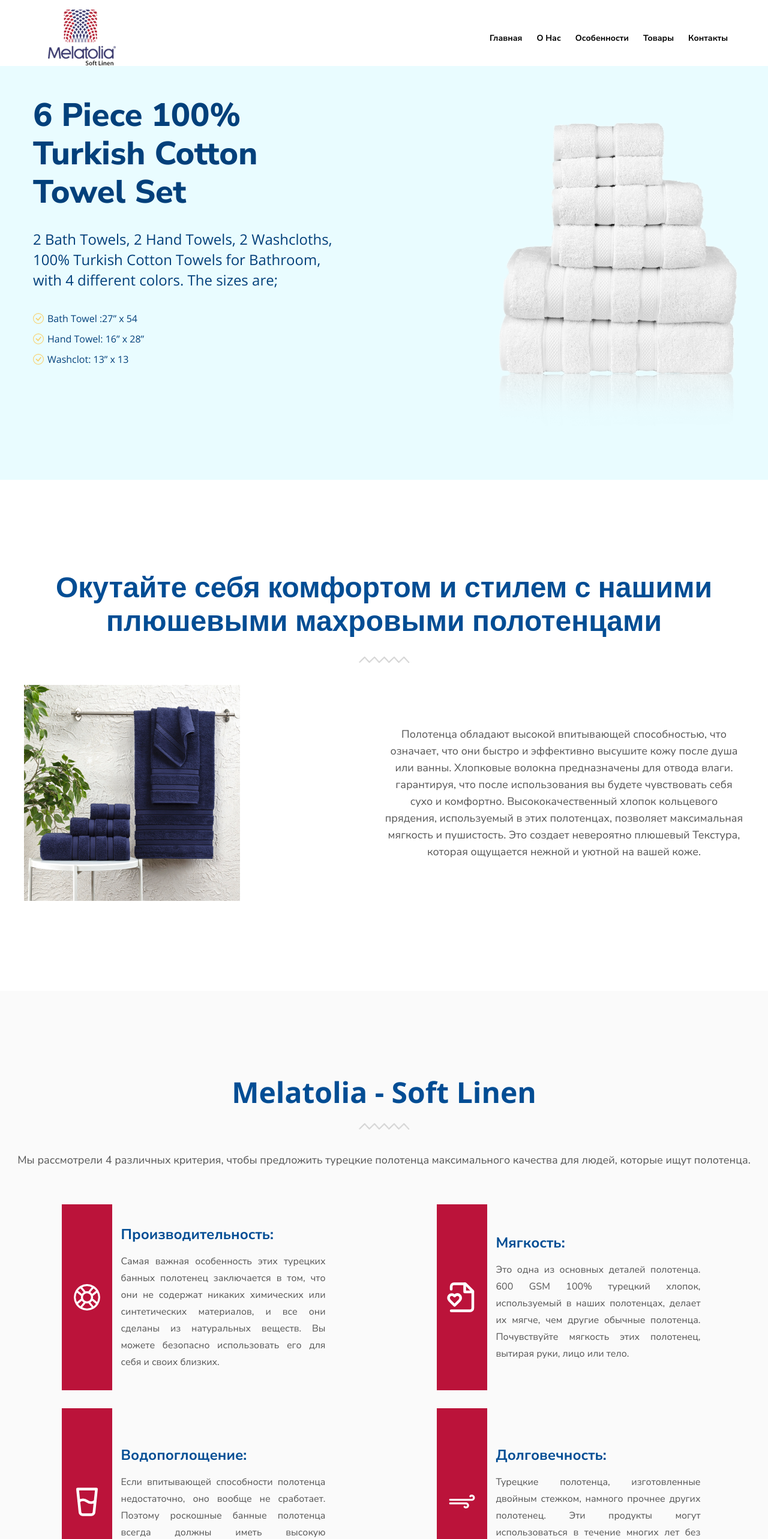
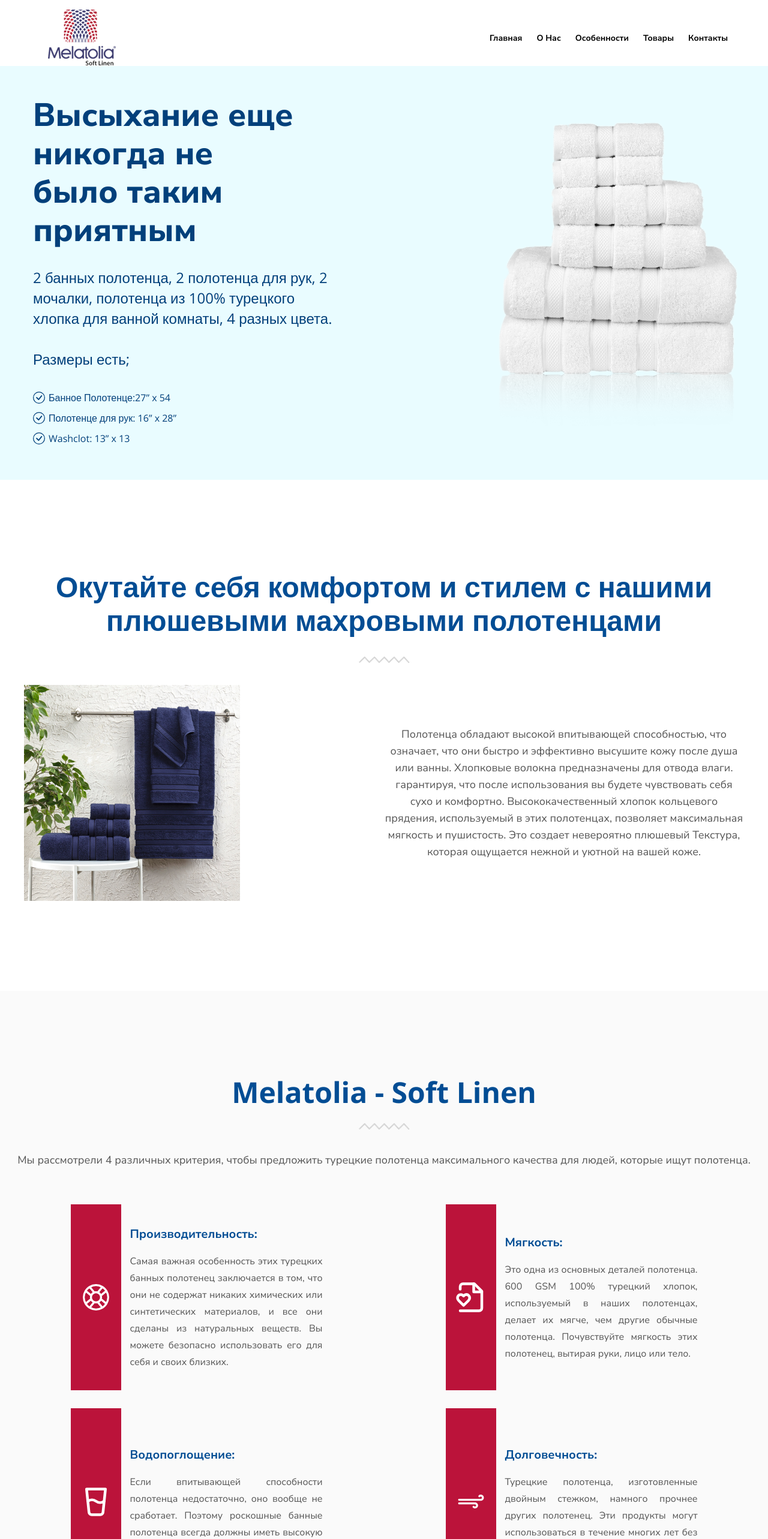
Before and after one commit to nihatonal/melatoliafrontend, a React (Create React App) app: page / in a window 1280 px wide. Shown: the top 2566 px of the page at 60% size. Built offline with nearby package versions, Linux system fonts and the light colour scheme.

Commit message:
fixed minor errors

```diff
--- a/src/index.css
+++ b/src/index.css
@@ -46,7 +46,7 @@
 .section_title {
   font-family: var(--secondary-font-family);
   font-weight: 700;
-  font-size: 1.4rem;
+  font-size: 1.7rem;
   line-height: 38px;
   text-align: center;
   color: var(--secondary-color);
--- a/src/main/contact/Contact.js
+++ b/src/main/contact/Contact.js
@@ -1,4 +1,4 @@
-import React, { useState, useEffect } from 'react';
+import React from 'react';
 
 import line from '../../assets/images/line.png';
 import contact_image from '../../assets/images/faq.png'
@@ -6,15 +6,6 @@
 import ContactForm from './ContactForm';
 import './Contact.css';
 function Contact() {
-
-    const [selectedItem, setSelectedItem] = useState();
-
-    const handleClick = id => {
-        if (selectedItem === id) {
-            return setSelectedItem();
-        }
-        setSelectedItem(id)
-    }
 
     return (
         <section className="contact_container p-30" id='contact'>
--- a/src/main/contact/ContactForm.js
+++ b/src/main/contact/ContactForm.js
@@ -1,4 +1,4 @@
-import React, { useState } from "react";
+import React from "react";
 import Input from '../../shared/components/formElements/Input'
 import { useHttpClient } from "../../shared/hooks/http-hook";
 import {
@@ -11,7 +11,7 @@
 import './ContactForm.css'
 function ContactForm(props) {
     const { isLoading, error, sendRequest } = useHttpClient();
-    const [formState, inputHandler, setFormData] = useForm(
+    const [formState, inputHandler] = useForm(
         {
             fname_lname: {
                 value: "",
@@ -56,7 +56,7 @@
                 }
 
             );
-           // console.log(responseData)
+            // console.log(responseData)
         } catch (err) {
         }
 
--- a/src/main/features/Features.css
+++ b/src/main/features/Features.css
@@ -14,6 +14,7 @@
   display: grid;
   grid-template-columns: auto auto;
   gap: 15px;
+  padding: 0 15px;
 }
 
 .features_item_icon_wrapper {
@@ -35,7 +36,7 @@
 .features_item-title {
   font-family: var(--primary-font-family);
   font-weight: 700;
-  font-size: 24px;
+  font-size: 20px;
   line-height: 32px;
   color: var(--secondary-color);
   text-align: left;
@@ -49,7 +50,6 @@
   text-align: left;
   color: var(--input-color);
   text-align: justify;
-  padding-right: 10px;
 }
 
 @media only screen and (min-width: 767px) {
--- a/src/main/hero/Hero.css
+++ b/src/main/hero/Hero.css
@@ -16,8 +16,8 @@
 .hero_title {
   font-family: var(--primary-font-family);
   font-weight: 900;
-  font-size: 44px;
-  line-height: 54px;
+  font-size: 34px;
+  line-height: 44px;
   width: 250px;
   text-align: left;
 }
@@ -27,7 +27,7 @@
   font-size: 16px;
   line-height: 28px;
   text-align: left;
-  margin: 20px 0;
+  margin: 40px 0 10px;
 }
 .hero_list {
   font-family: var(--secondary-font-family);
@@ -40,9 +40,9 @@
   padding: 6px 0;
 }
 .hero_list_item svg {
-  fill: var(--yellow-bg-color);
+  fill: var(--dark-blue-color);
   margin-right: 6px;
-  font-size: 18px;
+  font-size: 20px;
 }
 .hero_image {
   width: 100%;
--- a/src/main/hero/Hero.js
+++ b/src/main/hero/Hero.js
@@ -7,11 +7,11 @@
     return (
         <section className='hero-container' id='home'>
             <div className="hero_content_wrapper section_wrapper p-15">
-                <h1 className="hero_title">6 Piece 100% Turkish Cotton Towel Set</h1>
-                <p className="hero_subtitle">2 Bath Towels, 2 Hand Towels, 2 Washcloths, 100% Turkish Cotton Towels for Bathroom, with 4 different colors. The sizes are;</p>
+                <h1 className="hero_title">Высыхание еще никогда не было таким приятным</h1>
+                <p className="hero_subtitle">2 банных полотенца, 2 полотенца для рук, 2 мочалки, полотенца из 100% турецкого хлопка для ванной комнаты, 4 разных цвета.<br></br><br></br> Размеры есть;</p>
                 <ul className="hero_list">
-                    <li className="hero_list_item"><BsCheckCircle />Bath Towel :27” x 54</li>
-                    <li className="hero_list_item"><BsCheckCircle />Hand Towel: 16” x 28”</li>
+                    <li className="hero_list_item"><BsCheckCircle />Банное Полотенце:27” x 54</li>
+                    <li className="hero_list_item"><BsCheckCircle />Полотенце для рук: 16” x 28”</li>
                     <li className="hero_list_item"><BsCheckCircle />Washclot: 13” x 13</li>
                 </ul>
                 <div className="hero_image"></div>
--- a/src/main/products/Products.js
+++ b/src/main/products/Products.js
@@ -1,4 +1,4 @@
-import React, { useState } from 'react';
+import React from 'react';
 
 import { productsData } from '../../assets/productsData';
 import line from '../../assets/images/line.png';
@@ -44,7 +44,7 @@
                                         href={`${process.env.REACT_APP_ASSETS_URL}${require(`../../assets/images/${product.color}/${el}.jpg`)}`}
                                         style={el !== product.color + '002' ? { display: 'none' } : null}
                                     >
-                                        <img src={require(`../../assets/images/${product.color}/${el}.jpg`)} width="200" height="150" alt='image' />
+                                        <img src={require(`../../assets/images/${product.color}/${el}.jpg`)} width="200" height="150" alt={el} />
                                     </a>)}
 
                             </Fancybox>
```
Also changed, not shown: 12 other files (tests, documents, lock files or other folders).
